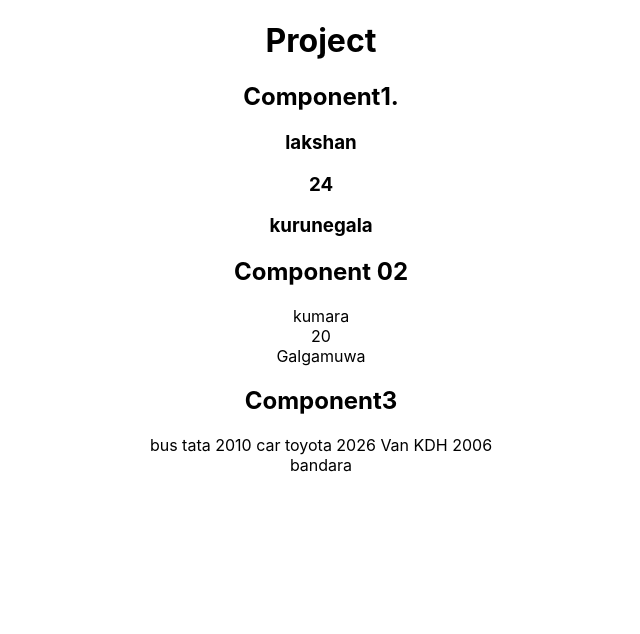
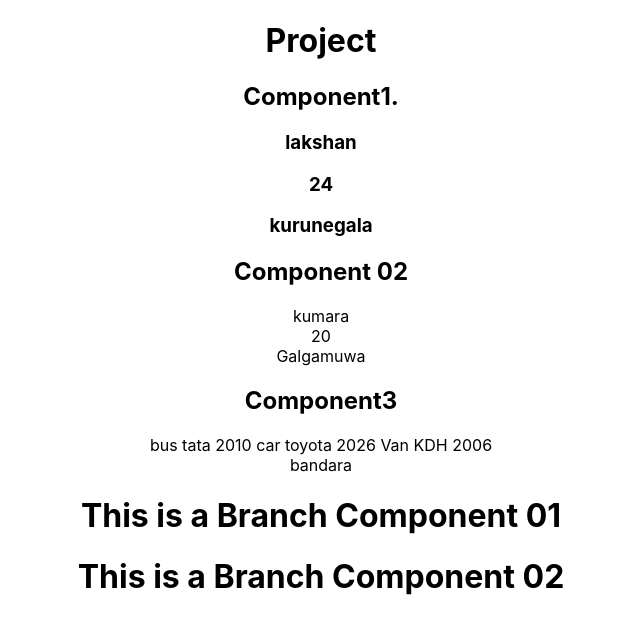
Before and after one commit to lakshan2000/reactApp, a React (Create React App) app: page / in a window 1280 px wide. Shown: the top 634 px of the page, without its empty margins (319-959 px from the left). Built offline with nearby package versions, Linux system fonts and the light colour scheme.

Commit message:
Add the branch files to the App.js

```diff
--- a/src/App.js
+++ b/src/App.js
@@ -3,6 +3,8 @@ import {Component3} from './Components/Component3';
 import {MyName} from './Components/Component3';
 import Component1 from './Components/Component1';
 import Component2 from './Components/Component2';
+import BranchComponent01 from '../branch/BranchComponent01';
+import BranchComponent02 from '../branch/BranchComponent02';
 
 function App() {
 
@@ -14,6 +16,9 @@ function App() {
       <Component3/>
       <br/>
       <MyName name="bandara"/>
+
+      <BranchComponent01/>
+      <BranchComponent02/>
     </div>
   );
 }
```
